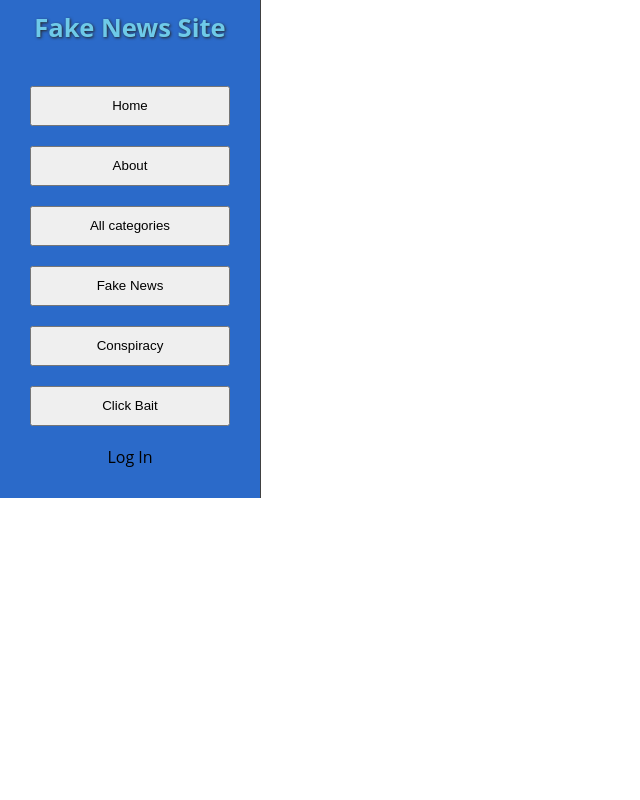
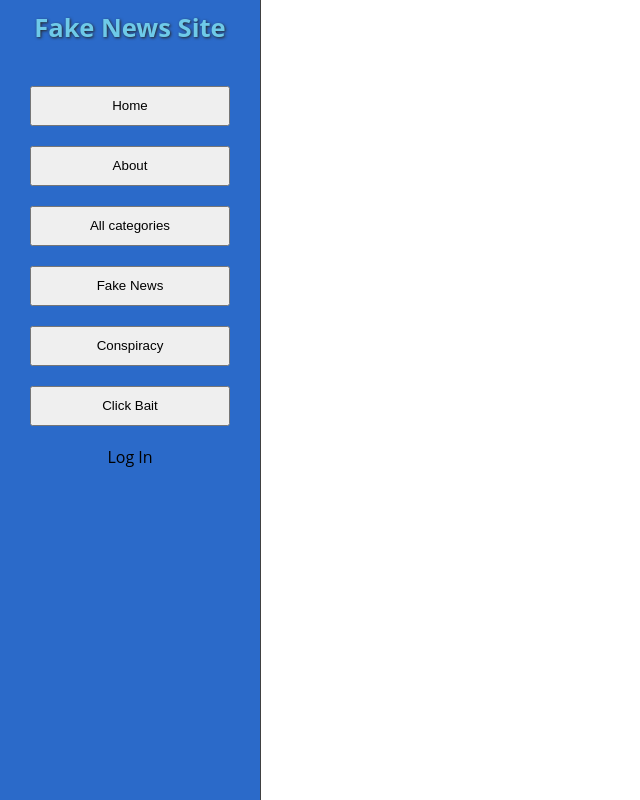
Before and after one commit to JS-goose/fake_news_react, a React (Create React App) app: page / in a window 1280 px wide. Shown: the whole page, without its empty margins (0-640 px from the left). Built offline with nearby package versions, Linux system fonts and the light colour scheme; no server answers.

Commit message:
trying to get sidenav to be 100% height always

```diff
--- a/src/App.css
+++ b/src/App.css
@@ -6,13 +6,13 @@
 
 .App {
   display: flex;
+  height: 100%;
 }
 
 html, body {
   font-family: 'Open Sans', sans-serif;
   line-height: 1.4;
   height: 100%;
-  width: 100%;
 }
 
 a {
@@ -21,9 +21,10 @@ a {
 }
 
 nav {
-  height: 100%;
+  height: 100vh;
   display: flex;
   flex-direction: column;
+  flex-grow: 1;
   background-color: rgb(43, 106, 201);
   padding: 10px 30px;
   border-right: 1px solid rgb(65, 65, 65);
@@ -64,6 +65,7 @@ nav h1 {
   grid-template-columns: repeat(3, minmax(200px, auto));
   color: black;
   width: 100%;
+  height: 100%;
   margin: 10px;
 }
 
```
